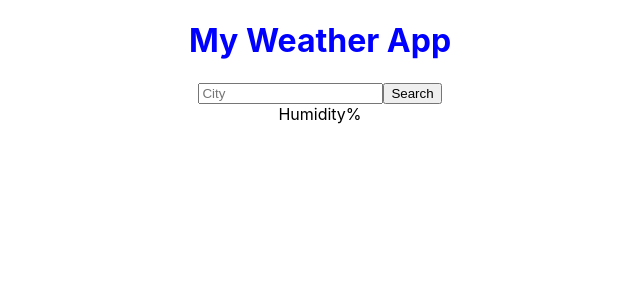
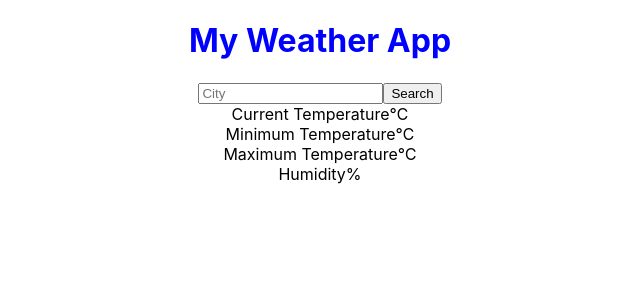
Before and after one commit to SarahAlAshwal/Granular, a React (Create React App) app: page / in a window 1280 px wide. Shown: the top 300 px of the page, without its empty margins (320-960 px from the left). Built offline with nearby package versions, Linux system fonts and the light colour scheme.

Commit message:
add field card

```diff
--- /dev/null
+++ b/src/SearhPage/FieldCard.tsx
@@ -0,0 +1,17 @@
+interface Props {
+  label: string
+  value: number
+  symbol?: string
+}
+function FieldCard(props: Props) {
+  return (
+    <div>
+    <label>{props.label}</label>
+    <span>{props.value}</span>
+    {props.symbol === 'deg' && <span>&#8451;</span>}
+    {props.symbol !== 'deg' && <span>%</span>}
+    </div>
+  );
+}
+
+export default FieldCard;
--- a/src/SearhPage/ResultCard.tsx
+++ b/src/SearhPage/ResultCard.tsx
@@ -1,28 +1,18 @@
-import { Temperature } from './SearchInput';
+import FieldCard from './FieldCard';
 interface Props {
-  tempArray: Temperature[]
-  humidity: number | undefined
+  currentTemp: number
+  maxTemp: number
+  minTemp: number
+  humidity: number
 }
 
 function ResultCard(props: Props) {
-  const temperature = props.tempArray.map((temp: Temperature, index) => {
-    return (
-      <div key={index}>
-      <label>{Object.keys(temp)[0]}</label>
-      <span>{Object.values(temp)[0]}</span>
-      <span>&#8451;</span>
-    </div>
-    )
-  }
-  )
   return (
     <div>
-      {temperature}
-      <div>
-      <label>Humidity</label>
-      <span>{props.humidity}</span>
-      <span>%</span>
-      </div>
+      <FieldCard label='Current Temperature' value={props.currentTemp} symbol='deg'/>
+      <FieldCard label='Minimum Temperature' value={props.minTemp} symbol='deg'/>
+      <FieldCard label='Maximum Temperature' value={props.maxTemp} symbol='deg'/>
+      <FieldCard label='Humidity' value={props.humidity}/>
     </div>
   );
 }
--- a/src/SearhPage/SearchInput.tsx
+++ b/src/SearhPage/SearchInput.tsx
@@ -3,35 +3,23 @@ import { useState } from 'react';
 import axios from 'axios';
 import ResultCard from './ResultCard';
 
-export interface Temperature {
-  [name: string]: number
-}
 
 
 function SearchInput() {
   const [city, setCity] = useState('');
-  const [tempResult, setTempResult] = useState<Temperature[]>([]);
-  const [humidity, setHumididty] = useState<number>();
-  let temp :Temperature[] = []
+  const [searchResult, setSearchResult] = useState<number[]>([]);
+  let result: number[] = [];
   const key = 'bbd1b0329b9ffdfe98ba1d24b01caa49';
 
   const handleChange = (event: React.ChangeEvent<HTMLInputElement>) => setCity(event.target.value);
   const submit = () => {
     axios.get(`https://api.openweathermap.org/data/2.5/weather?q=${city}&appid=${key}&units=metric`)
     .then(res => {
-      temp =[
-        {
-          'Current Temperature': res.data.main.temp
-        },
-        {
-          'Minimum Temperature': res.data.main.temp_min
-        },
-        {
-          'Maximum Temperature': res.data.main.temp_max
-        }
-      ];
-      setTempResult(temp);
-      setHumididty(res.data.main.humidity);
+      result.push(res.data.main.temp);
+      result.push(res.data.main.temp_min);
+      result.push(res.data.main.temp_max);
+      result.push(res.data.main.humidity);
+      setSearchResult(result);
     }
     )
     .catch(error => console.log(error))
@@ -41,7 +29,7 @@ function SearchInput() {
     <>
     <input className='search-input' placeholder='City' onChange={handleChange}></input>
     <button onClick={submit}>Search</button>
-    <ResultCard tempArray={tempResult} humidity={humidity}/>
+    <ResultCard currentTemp={searchResult[0]} minTemp={searchResult[1]} maxTemp={searchResult[2]} humidity={searchResult[3]}/>
     </>
   );
   };
```
